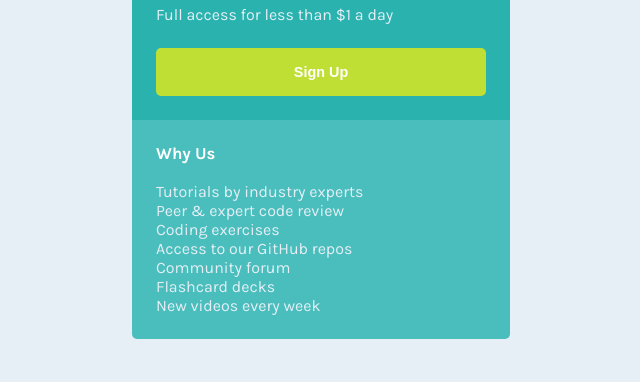
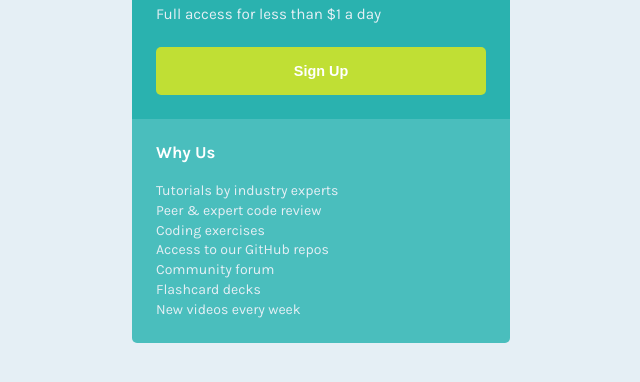
Before and after one commit to njorogejeff/single-price-grid-component, a plain HTML site: page index.html in a window 1280 px wide. Shown: the part 400-782 px from the top of the page, without its empty margins (319-959 px from the left). Drawn offline with Linux system fonts and the light colour scheme.

Commit message:
modified the last section (list items) of the Single Price Grid Component

```diff
--- a/css/style.css
+++ b/css/style.css
@@ -23,7 +23,7 @@ body {
     font-family: 'Karla', sans-serif;
     font-size: 16px;
     font-weight: 400;
-    height: 100vh;
+    /* height: 100vh; */
     max-width: 480px;
     margin: 0 auto;
     overflow-x: hidden;
@@ -91,6 +91,7 @@ li {
     color: hsl(0, 0%, 100%);
 }
 .first__section__text2 {
+    font-size: .95rem;
     margin-bottom: 1.5rem;
 }
 .first__section__button {
@@ -107,3 +108,7 @@ li {
     background-color: var(--light-cyan);
     border-radius: 0 0 5px 5px;
 }
+.second__section__links li {
+    font-size: .88rem;
+    line-height: 1.4;
+}
```
